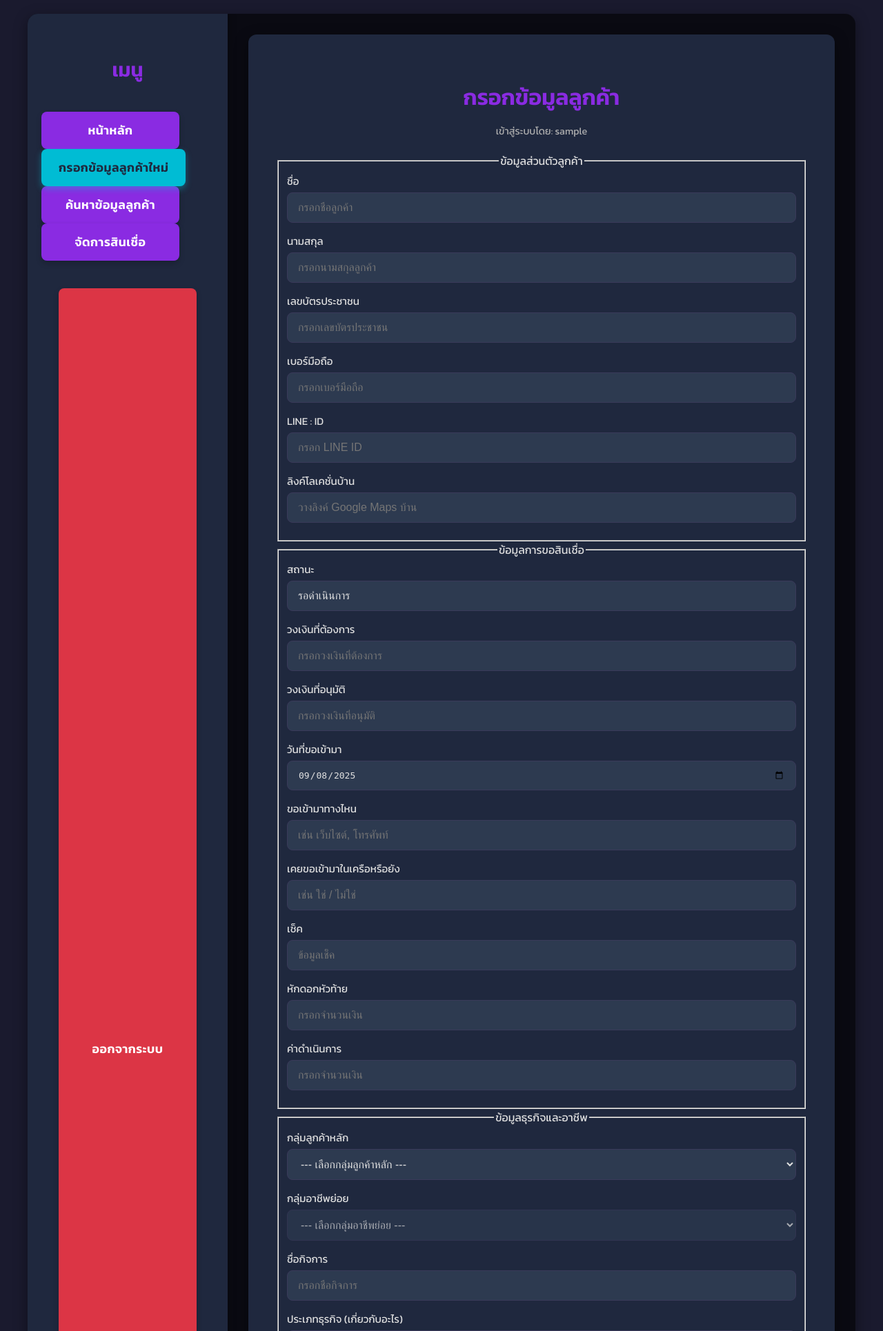
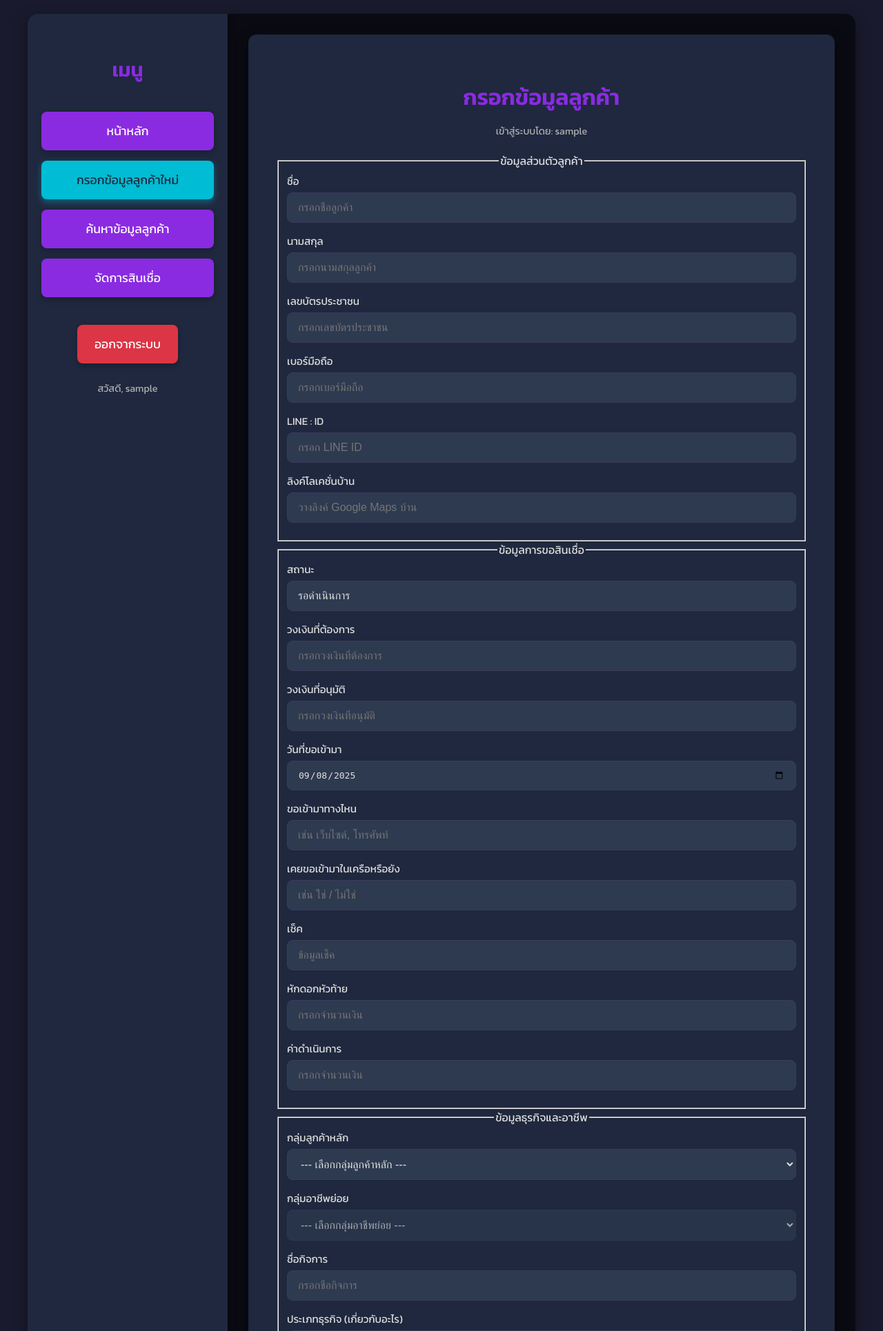
Before and after one commit to khantahome/flask-customer-app, a Flask app: page /enter_customer_data in a window 1280 px wide. Shown: the top 1930 px of the page at 69% size. Run offline with Flask 3, Linux system fonts and the light colour scheme; the visitor is signed in with stand-in values (Sample User, id 1).

Commit message:
ง่วง3

```diff
--- a/templates/data_entry.html
+++ b/templates/data_entry.html
@@ -180,24 +180,27 @@
             justify-content: center;
         }
 
+        /* Action button group (for sidebar) */
+        .action-button-group {
+            display: flex;
+            flex-direction: column;
+            gap: 15px; /* Space between buttons */
+            width: 100%; /* Make buttons take full width of sidebar */
+        }
+
+        /* Individual action button style (for sidebar) */
         .action-button {
+            display: block; /* Make buttons take full width */
+            padding: 15px 25px;
             background-color: var(--primary-color);
             color: white;
-            padding: 14px 25px;
-            border: none;
+            text-decoration: none;
             border-radius: 8px;
             font-size: 1.1em;
-            cursor: pointer;
-            transition: background-color 0.3s ease, transform 0.2s ease;
-            flex: 1;
-            min-width: 150px;
-            font-weight: 600;
-            letter-spacing: 0.5px;
-            text-decoration: none;
-            display: inline-flex;
-            align-items: center;
-            justify-content: center;
+            font-weight: 500;
+            transition: background-color 0.3s ease, transform 0.2s ease, box-shadow 0.3s ease;
             box-shadow: 0 4px 8px rgba(0, 0, 0, 0.2);
+            text-align: center;
         }
         .action-button:hover {
             background-color: #6A1B9A;
@@ -600,8 +603,8 @@
                         </div>
                     </div>
                     <div class="button-group">
-                        <button type="submit" class="action-button">บันทึกข้อมูล</button>
-                        <button type="button" class="action-button clear" id="clearFormButton">ล้างข้อมูล</button>
+                        <button type="submit" class="form-button">บันทึกข้อมูล</button>
+                        <button type="button" class="form-button clear" id="clearFormButton">ล้างข้อมูล</button>
                     </div>
                 </form>
             </div>
```
